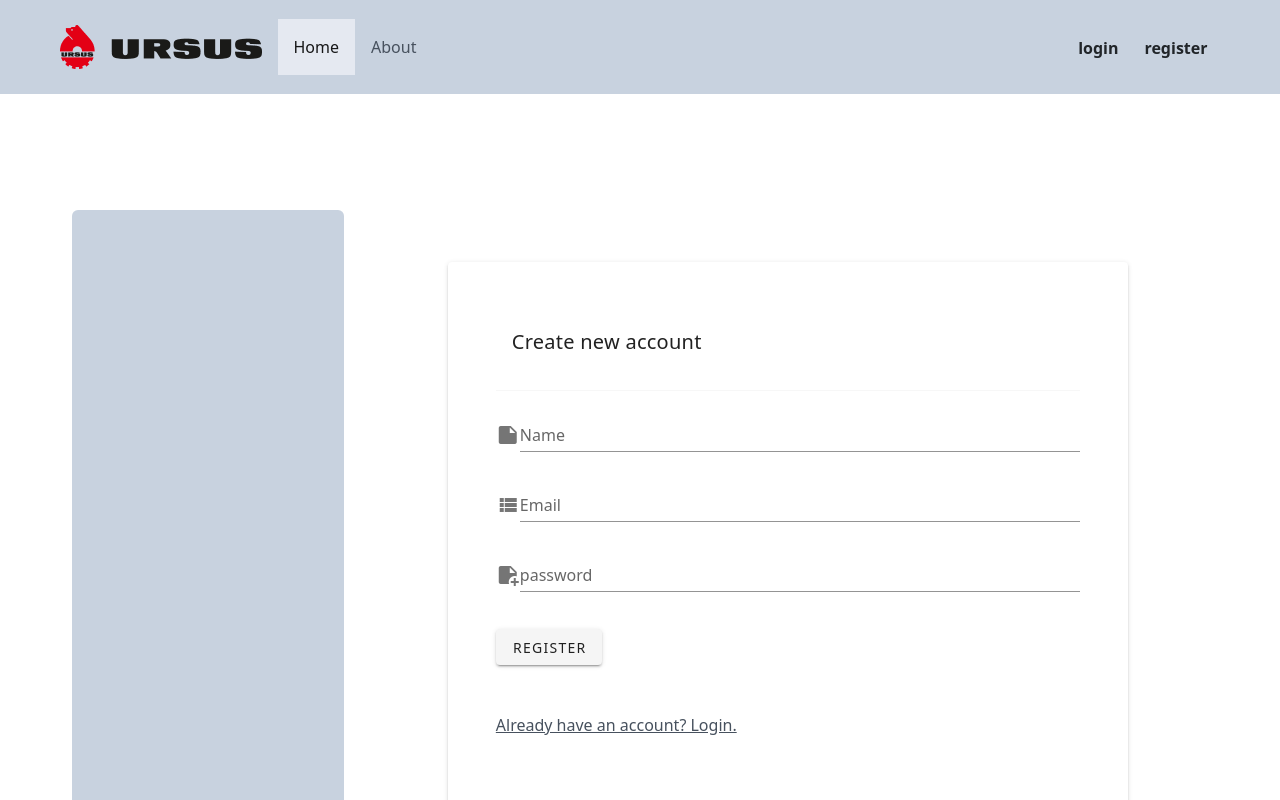
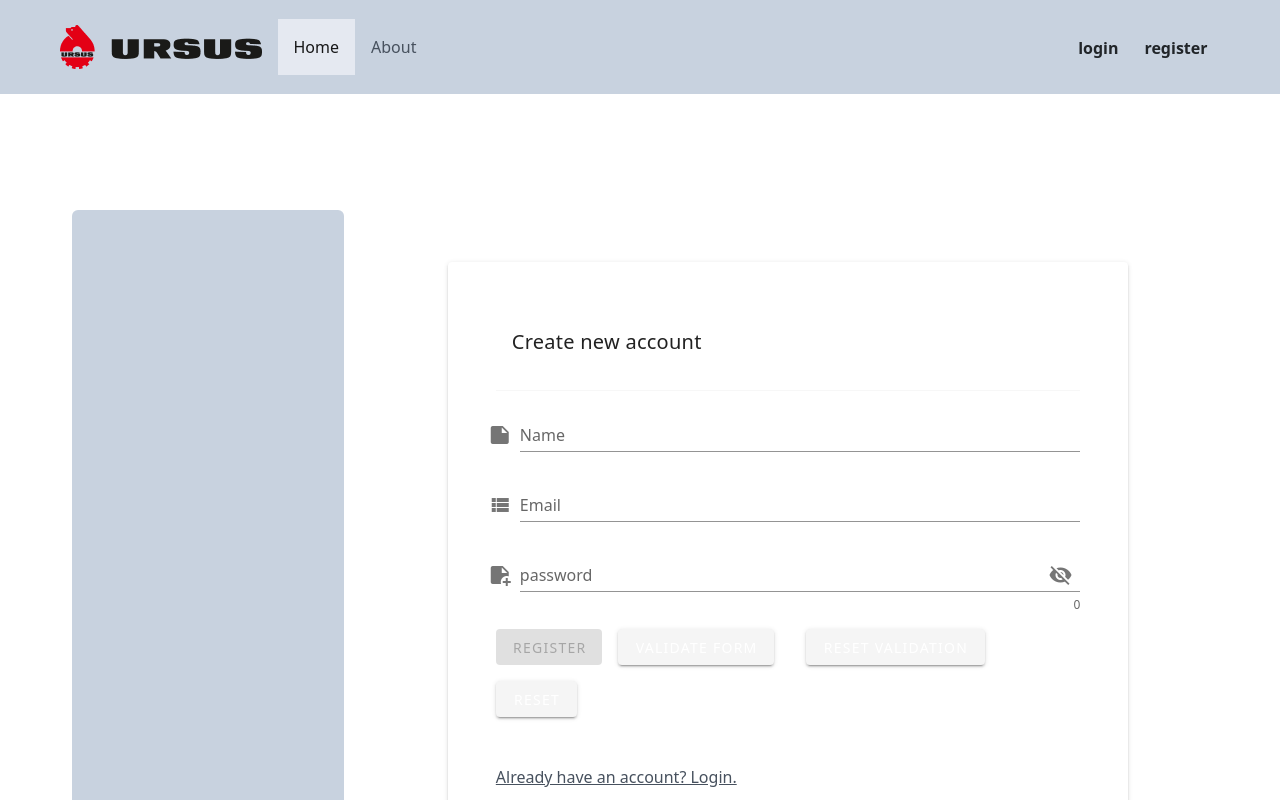
Before and after one commit to gregsypek/ursus2, a Vue app in the folder client/: page /register in a window 1280 px wide. Shown: the top 800 px of the page. Built offline with nearby package versions, Linux system fonts and the light colour scheme.

Commit message:
add validation to forms

```diff
--- a/client/src/views/AddPost.vue
+++ b/client/src/views/AddPost.vue
@@ -1,7 +1,7 @@
 <template>
 	<section class="my-5">
 		<div class="container">
-			<div class=" d-flex row justify-content-center g-5" >
+			<div class="d-flex row justify-content-center g-5">
 				<aside class="d-none d-lg-block col-3">
 					<div class="rounded">
 						<h3>
@@ -19,14 +19,14 @@
 					<div class="col-md">
 						<v-container>
 							<v-row no-gutters>
-								<v-col sm="10" class="mx-auto ">
-
-									<v-card  class="p-5 my-5">
+								<v-col sm="10" class="mx-auto">
+									<v-card class="p-5 my-5">
 										<v-card-title>Add New Post</v-card-title>
 										<v-divider></v-divider>
 
 										<v-form
-											ref="form"
+											ref="addPostForm"
+											v-model="formValidity"
 											@submit.prevent="submitForm"
 											class="pa-5"
 											enctype="multipart/form-data"
@@ -48,7 +48,8 @@
 												label="Info"
 												v-model="post.info"
 												prepend-icon="mdi-note-plus"
-												:rules="rules"
+												:rules="infoRules"
+												counter
 											></v-textarea>
 											<v-file-input
 												@change="selectFile"
@@ -58,7 +59,30 @@
 												multiple
 												label="Select Image"
 											></v-file-input>
-											<v-btn type="submit" class="mt-3">Add Post</v-btn>
+											<v-btn
+												type="submit"
+												:disabled="!formValidity"
+												class="mt-3 me-3"
+												>Add Post</v-btn
+											>
+											<v-btn
+												class="mt-3 me-3"
+												color="success"
+												@click="validateForm"
+												>Validate Form</v-btn
+											>
+											<v-btn
+												color="warning"
+												class="mt-3 me-3 btn btn-validation"
+												@click="resetValidation"
+												>Reset Validation</v-btn
+											>
+											<v-btn
+												color="error"
+												class="mt-3 me-3 btn btn-reset"
+												@click="resetForm"
+												>Reset</v-btn
+											>
 										</v-form>
 									</v-card>
 								</v-col>
@@ -79,6 +103,12 @@ export default {
   data() {
     return {
       rules: [(value) => !!value || "This field is required!"],
+      infoRules: [
+        (value) => !!value || "Informations about post are required",
+        (value) =>
+          value.length > 9 ||
+          "A post info must have more or equal then 10 characters",
+      ],
       post: {
         name: "",
         price: "",
@@ -87,6 +117,7 @@ export default {
       },
       image: "",
       errorMessage: "",
+      formValidity: false,
     };
   },
   methods: {
@@ -100,13 +131,22 @@ export default {
       formData.append("name", this.post.name);
       formData.append("price", this.post.price);
       formData.append("info", this.post.info);
-      if (this.$refs.form.validate()) {
+      if (this.$refs.addPostForm.validate()) {
         const response = await API.addPost(formData);
         this.$router.push({
           name: "home",
           params: { message: response.message },
         });
       }
+    },
+    resetValidation() {
+      this.$refs.addPostForm.resetValidation();
+    },
+    resetForm() {
+      this.$refs.addPostForm.reset();
+    },
+    validateForm() {
+      this.$refs.addPostForm.validate();
     },
   },
   computed: {
@@ -118,7 +158,7 @@ export default {
 };
 </script>
 
-<style >
+<style>
 .v-messages__message {
   color: #f61b16;
 }
--- a/client/src/views/EditPost.vue
+++ b/client/src/views/EditPost.vue
@@ -26,15 +26,19 @@
 										<v-card-title>Edit This Post</v-card-title>
 										<v-divider></v-divider>
 										<v-form
-											ref="form"
+											ref="editPostForm"
 											@submit.prevent="updateForm"
 											class="pa-5"
 											enctype="multipart/form-data"
+																						v-model="formValidity"
+
 										>
 											<v-text-field
 												label="Name"
 												v-model="post.name"
 												prepend-icon="mdi-note"
+																								:rules="rules"
+
 
 											></v-text-field>
 											<v-text-field
@@ -42,25 +46,48 @@
 												v-model="post.price"
 												type="number"
 												prepend-icon="mdi-view-list"
+																								:rules="rules"
+
 
 											></v-text-field>
 											<v-textarea
 												label="Info"
+												:rules="infoRules"
 												v-model="post.info"
+																	counter
 												prepend-icon="mdi-note-plus"
 
 											></v-textarea>
 											<v-file-input
 												@change="selectFile"
 
+
 												show-size
-												counter
+
 												multiple
 												label="Select Image"
 
 											></v-file-input>
                       <v-img :src="`/${post.image}`" width="120" class="d-block d-xxl-none" ></v-img>
-											<v-btn type="submit"  class="mt-3">Update Post</v-btn>
+											<v-btn type="submit" 	:disabled="!formValidity" class="mt-3 me-3">Update Post</v-btn>
+												<v-btn
+												class="mt-3 me-3"
+												color="success"
+												@click="validateForm"
+												>Validate Form</v-btn
+											>
+											<v-btn
+												color="warning"
+												class="mt-3 me-3 btn btn-validation"
+												@click="resetValidation"
+												>Reset Validation</v-btn
+											>
+											<v-btn
+												color="error"
+												class="mt-3 me-3 btn btn-reset"
+												@click="resetForm"
+												>Reset</v-btn
+											>
 										</v-form>
 									</v-card>
 								</v-col>
@@ -81,6 +108,13 @@ export default {
   data() {
     return {
       rules: [(value) => !!value || "This field is required!"],
+      infoRules: [
+        (value) => !!value || "Informations about post are required",
+        (value) =>
+          value.length > 9 ||
+          "A post info must have more or equal then 10 characters",
+      ],
+      formValidity: false,
       post: {
         name: "",
         price: "",
@@ -88,12 +122,11 @@ export default {
         image: "",
       },
       image: "",
-
     };
   },
-  async created(){
+  async created() {
     const response = await API.getPostByID(this.$route.params.id);
-    this.post = response
+    this.post = response;
   },
   methods: {
     selectFile(file) {
@@ -107,13 +140,22 @@ export default {
       formData.append("name", this.post.name);
       formData.append("price", this.post.price);
       formData.append("info", this.post.info);
-			if (this.$refs.form.validate()) {
-				const response = await API.updatePost(this.$route.params.id,formData);
+      if (this.$refs.editPostForm.validate()) {
+        const response = await API.updatePost(this.$route.params.id, formData);
         this.$router.push({
           name: "home",
           params: { message: response.message },
         });
       }
+    },
+    resetValidation() {
+      this.$refs.editPostForm.resetValidation();
+    },
+    resetForm() {
+      this.$refs.editPostForm.reset();
+    },
+    validateForm() {
+      this.$refs.editPostForm.validate();
     },
   },
 };
@@ -125,8 +167,6 @@ export default {
 }
 
 aside h3 {
-  transform:rotate(0);
+  transform: rotate(0);
 }
-
-
 </style>
--- a/client/src/views/LoginUser.vue
+++ b/client/src/views/LoginUser.vue
@@ -37,9 +37,20 @@
 											></v-text-field>
 											<v-text-field
 												label="password"
+												:append-icon="showPassword ? 'mdi-eye' : 'mdi-eye-off'"
+
+												v-model="password"
+												:type="showPassword ? 'text' : 'password'"
+
+												@click:append="showPassword = !showPassword"
+												prepend-icon="mdi-note-plus"
+											></v-text-field>
+											<!-- <v-text-field
+												label="password"
+												type="password"
 												v-model="password"
 												prepend-icon="mdi-note-plus"
-											></v-text-field>
+											></v-text-field> -->
 
 											<v-btn type="submit" class="mt-3">Login</v-btn>
 											<div class="errors">
@@ -71,6 +82,7 @@ export default {
       email: "",
       password: "",
       error: null,
+      showPassword: false,
     };
   },
   methods: {
--- a/client/src/views/RegisterUser.vue
+++ b/client/src/views/RegisterUser.vue
@@ -24,7 +24,8 @@
 										<v-card-title>Create new account</v-card-title>
 										<v-divider></v-divider>
 										<v-form
-											ref="form"
+											ref="registerForm"
+											v-model="formValidity"
 											@submit.prevent="register"
 											class="pa-5"
 											enctype="multipart/form-data"
@@ -32,30 +33,68 @@
 											<v-text-field
 												label="Name"
 												v-model="name"
+												:rules="nameRules"
+												required
 												prepend-icon="mdi-note"
 											></v-text-field>
 											<v-text-field
 												label="Email"
 												v-model="email"
+												:rules="emailRules"
 												type="email"
+												required
 												prepend-icon="mdi-view-list"
 											></v-text-field>
 											<v-text-field
 												label="password"
+												:append-icon="showPassword ? 'mdi-eye' : 'mdi-eye-off'"
+												:type="showPassword ? 'text' : 'password'"
+												:rules="passwordRules"
+												@click:append="showPassword = !showPassword"
+												required
+												counter
 												v-model="password"
 												prepend-icon="mdi-note-plus"
 											></v-text-field>
 
-											<v-btn type="submit" class="mt-3">Register</v-btn>
+											<v-btn
+												type="submit"
+												class="mt-3 me-3"
+												:disabled="!formValidity"
+												>Register</v-btn
+											>
+											<v-btn
+												class="mt-3 me-3"
+												color="success"
+												@click="validateForm"
+												>Validate Form</v-btn
+											>
+											<v-btn
+												color="warning"
+												class="mt-3 me-3 btn btn-validation mx-3"
+												@click="resetValidation"
+												>Reset Validation</v-btn
+											>
+											<v-btn
+												color="error"
+												class="mt-3 me-3 btn btn-reset"
+												@click="resetForm"
+												>Reset</v-btn
+											>
 											<ul class="errors">
-												<li v-for="(error,index) in errors" :key="index" class="error">{{error}}</li>
+												<li
+													v-for="(error, index) in errors"
+													:key="index"
+													class="error"
+												>
+													{{ error }}
+												</li>
 											</ul>
-                      <div class="isRegister my-5">
-
-											<router-link to="/login">
-												Already have an account? Login.
-											</router-link>
-                      </div>
+											<div class="isRegister my-5">
+												<router-link to="/login">
+													Already have an account? Login.
+												</router-link>
+											</div>
 										</v-form>
 									</v-card>
 								</v-col>
@@ -76,6 +115,26 @@ export default {
       email: "",
       password: "",
       errors: null,
+      showPassword: false,
+
+      emailRules: [
+        (value) => value.indexOf("@") !== 0 || "Email should have a username.",
+        (value) => value.includes("@") || "Email should include an @ symbol.",
+        (value) =>
+          value.indexOf(".") - value.indexOf("@") > 1 ||
+          "Email should contain a valid domain.",
+        (value) =>
+          value.includes(".") || "Email should include a period symbol.",
+        (value) =>
+          value.indexOf(".") <= value.length - 3 ||
+          "Email should contain a valid domain extension.",
+      ],
+      nameRules: [(value) => !!value || "Name is required"],
+      passwordRules: [
+        (value) => !!value || "Password is required",
+        (value) => value.length > 5 || "Minimum length is 6",
+      ],
+      formValidity: false,
     };
   },
   methods: {
@@ -96,19 +155,39 @@ export default {
           });
         })
         .catch((err) => {
-          // console.log(
-          //   "🚀 ~ file: RegisterUser.vue ~ line 98 ~ register ~ err",
-          //   err
-          // );
           this.errors = err.response.data.errors;
         });
+    },
+    resetValidation() {
+      this.$refs.registerForm.resetValidation();
+    },
+    resetForm() {
+      this.$refs.registerForm.reset();
+    },
+    validateForm() {
+      this.$refs.registerForm.validate();
     },
   },
 };
 </script>
 
 <style>
-.isRegister a {
+.v-icon {
+  margin-right: 1rem;
+}
+/* .isRegister a {
   color: var(--color-dark-500);
+} */
+button .btn {
+  color: black;
+}
+.v-btn:not(.v-btn--outlined).error {
+  color: red;
+}
+.v-btn:not(.v-btn--outlined).warning {
+  color: orange;
+}
+.v-btn:not(.v-btn--outlined).success {
+  color: green;
 }
 </style>
```
Also changed, not shown: 1 other file (tests, documents, lock files or other folders). Lines whose indentation alone changed are shown as unchanged.
